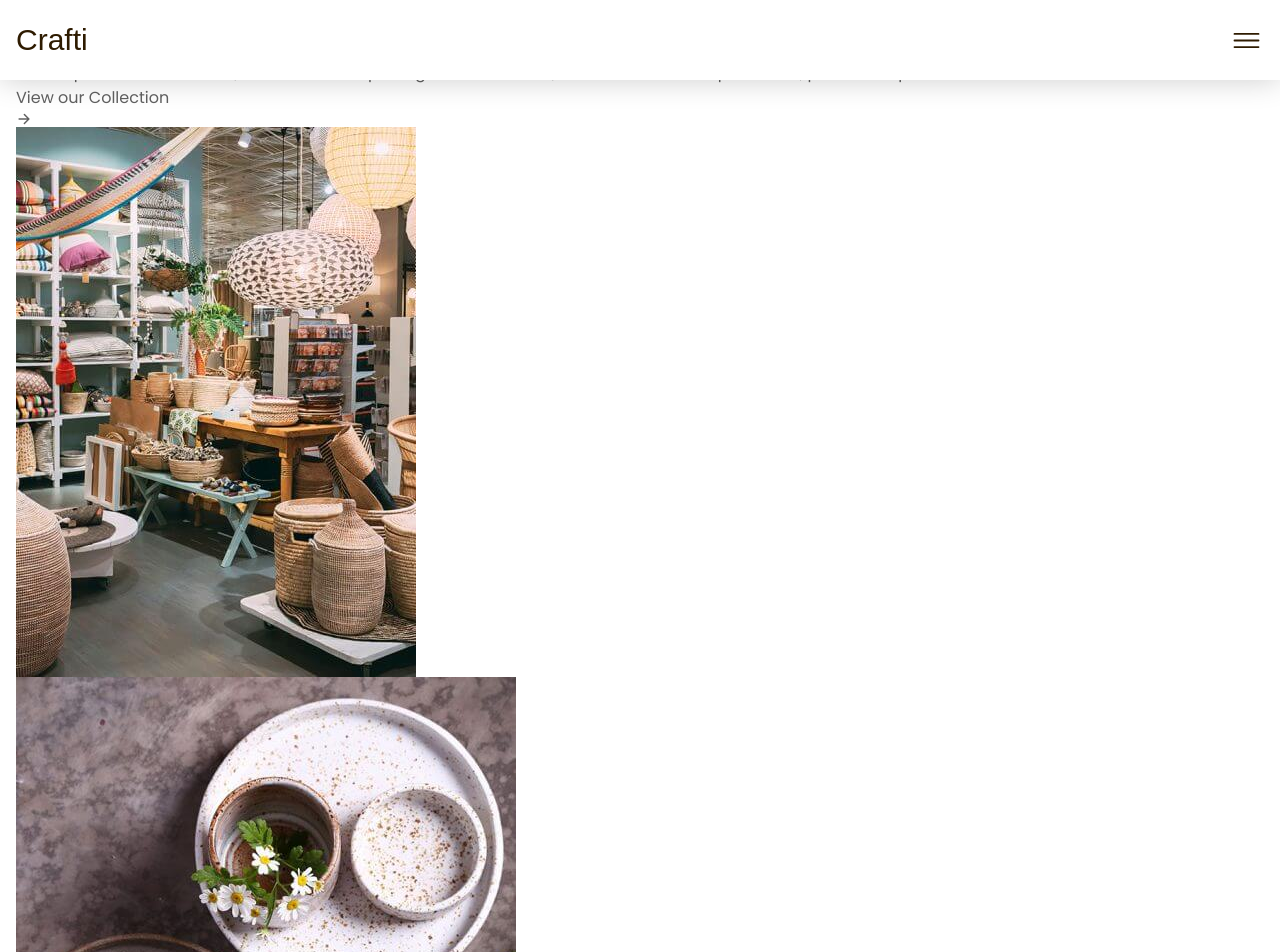
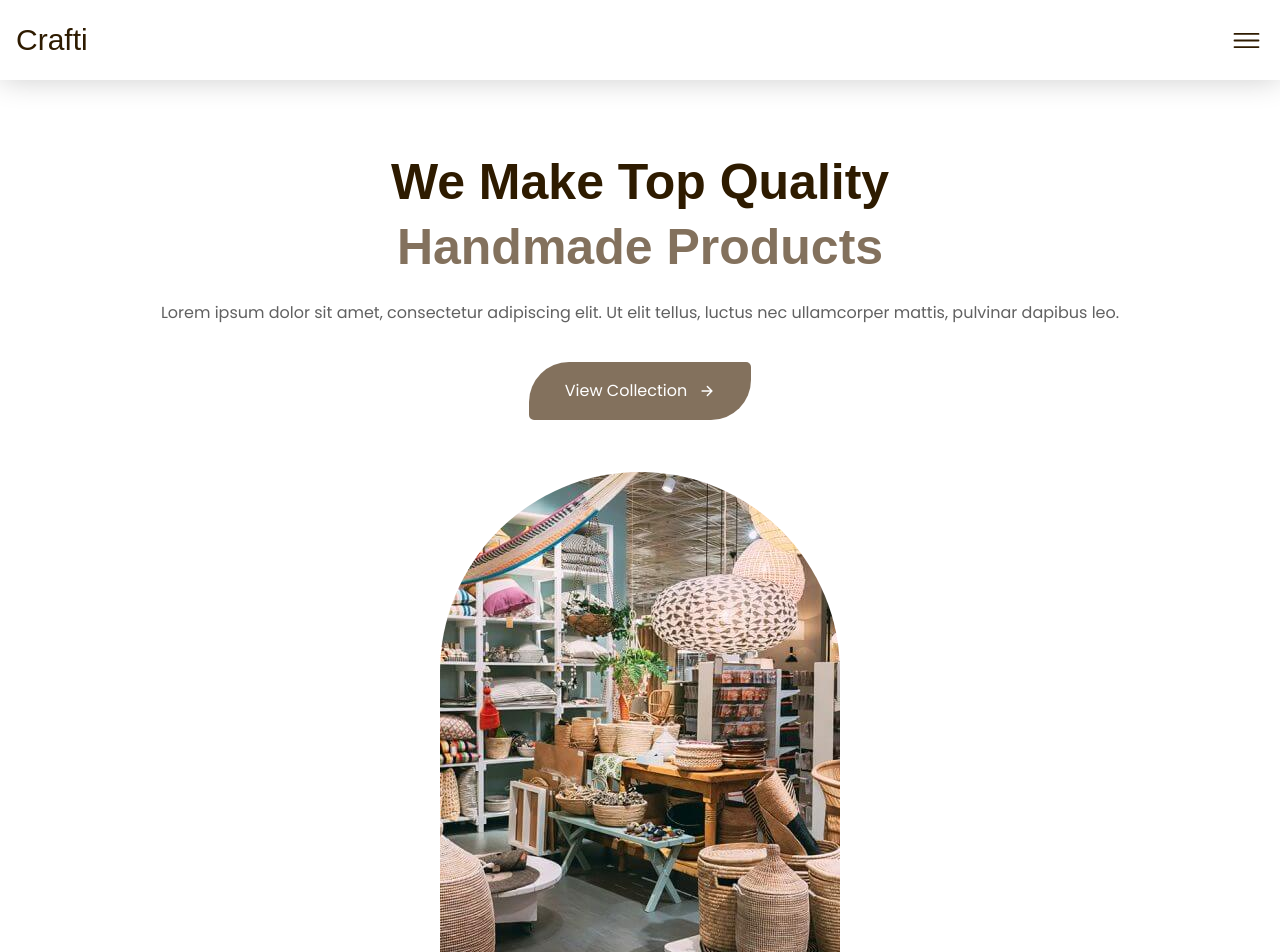
Before and after one commit to anshu-rai018/crafti_web_Project, a plain HTML site: page index.html in a window 1280 px wide. Shown: the top 952 px of the page. Drawn offline with nearby package versions, Linux system fonts and the light colour scheme; a web font is replaced by a local one.

Commit message:
about section add

```diff
--- a/assets/css/style.css
+++ b/assets/css/style.css
@@ -158,6 +158,58 @@ body{
   font-family: var(--ff-rosario);
 }
 
+.section{ padding-block: var(--section-padding);}
+
+.h1{font-size: var(--fs-1);}
+
+.h1,
+.h2,
+.h3,
+.h4 {
+  color: var(--bistre);
+  font-family: var(--ff-rosario);
+  font-weight: var(--fw-600);
+  line-height: 1.3;
+}
+
+.h1 .span { color: var(--french-bistre);}
+
+.h2 {font-size: var(--fs-2); }
+
+.h3 { font-size: var(--fs-3); }
+
+.h4 { font-size: var(--fs-4); }
+
+.btn {
+  background-color: var(--french-bistre);
+  color: var(--white);
+  display: flex;
+  align-items: center;
+  max-width: max-content;
+  gap: 12px;
+  min-height: 58px;
+  padding-inline: 36px;
+  border: none;
+  border-radius: 40px 5px;
+  transition: var(transition-1);
+
+}
+
+.btn:is(:hover, :focus-visible) { background-color: var(--umber);}
+
+.img-holder {
+  aspect-ratio: var(--width)/ var(--height);
+  background-color: var(--granite-gray);
+  overflow: hidden;
+}
+
+.img-cover{
+  width: 100%;
+  height: 100%;
+  object-fit: cover;
+  transition: var(--transition-2);
+}
+
 
 
 
@@ -260,7 +312,50 @@ body{
   #HERO
 \*-----------------------------------*/
 
+.hero { padding-block-start: 150px;}
 
+.hero .container{
+  display: grid ;
+  gap: 40px;
+}
+
+.hero-content{ text-align: center;}
+
+.hero .section-text { margin-block: 20px 36px;}
+
+.hero .btn{
+  margin-inline: auto;
+  margin-block: 12px;
+}
+
+.hero .wrapper{
+  position: relative;
+  display: grid;
+  row-gap: 40px;
+}
+
+.hero .img-holder{
+  border-radius: var(--radius-20);
+  max-width: max-content;
+  margin-inline: auto;
+}
+
+.hero .hero-banner-1{
+  border-top-left-radius: 200px;
+  border-top-right-radius: 200px;
+}
+
+.hero .hero-banner-2{
+  border-top-left-radius: 150px;
+  border-top-right-radius: 50px;
+}
+
+.hero .shape{
+  position: absolute;
+  bottom: -10px;
+  right: 0;
+  width: 160px;
+}
 
 
 
--- a/index.html
+++ b/index.html
@@ -35,6 +35,9 @@
     <!--
       - preload
     -->
+
+    <link rel="preload" as="image" href="./assets/images/hero-banner-1.jpg">
+    <link rel="preload" as="image" href="./assets/images/hero-banner-2.jpg">
 
 </head>
 <body>
@@ -112,8 +115,8 @@
                         Lorem ipsum dolor sit amet, consectetur adipiscing elit. Ut elit tellus, luctus nec ullamcorper mattis, pulvinar dapibus leo.
                     </p>
 
-                    <a href="a" class="btn">
-                        <span class="span">View our Collection</span>
+                    <a href="#" class="btn">
+                        <span class="span">View Collection</span>
 
                         <ion-icon name="arrow-forward" aria-hidden="true"></ion-icon>
                     </a>
@@ -121,19 +124,65 @@
                 </div>
 
                 <div class="wrapper">
-                    <div class="hero-banner-1 img -holder" style="--width: 400;--height: 550;"></div>
-                    <img src="./assets/images/hero-banner-1.jpg" alt="view of assortment of decor for innterior shop" class="img-cover">
+                    <div class="hero-banner-1 img-holder" style="--width: 400;--height: 550;">
+                    <img src="./assets/images/hero-banner-1.jpg" width="400" height="550" alt="view of assortment of decor for innterior shop" class="img-cover">
                 </div>
 
-                <div class="hero-banner-1 img -holder" style="--width: 500; --height: 850;"></div>
+                <div class="hero-banner-2 img-holder" style="--width: 500; --height: 850;">
                 <img src="./assets/images/hero-banner-2.jpg" width="500" height="850" alt = "ceramic craft ware" class="img-cover">
             </div>
 
-            <img src="./assets/images/hero-shape.png" alt="" class="shape">
+            <img src="./assets/images/hero-shape.png" width="570" height="676" alt="laves" class="shape">
+            </div>
 
+
+        </div>
+        </section>
+
+
+
+
+
+
+        <!--
+            -ABOUt
+        -->
+        <section class="section about" aria-label="about">
+            <div class="container">
+
+              <div class="wrapper">
+                <figure class="about-banner about--banner-1 img--holder" style="--width: 600; --height: 400;">
+                <img src="./assets/images/about-1.jpg" width="600" height="480" loading="lazy" alt="craftman in workshop" class="img-cover">
+                </figure>
+
+                  <h2 class="h2 section-title">Make Handicrafts Since 1992</h2>
+              </div>
+                <figure class="about-banner about-banner-2 img-holder" style="--width: ; --height: ;">
+                    <img src="./assets/images/about-2.jpg" width="500" height="700" loading="lazy" alt="interior view of a leather shop selling belts brac" class="img-cover">
+                </figure>
+
+                <div class="about-content">
+
+                    <h3 class="h2 section-tittle">Innovative Design is Our Passion</h3>
+
+                    <p class="section-text">
+                        Curabitur interdum malesuada lectus ut pharetra. Sed tellus ante, aliquet a sem id, ultricies varius dolor. Nam volutpat hendrerit massa. Crasposuere ornare elementum.
+                    </p>
+
+                    <a href="a" class="btn">
+                        <span class="span">Read More</span>
+
+                        <ion-icon name="arrow-forward" aria-hidden="true"></ion-icon>
+                    </a>
+
+                    <figure class="about-banner about-banner-3 img-holder" style="--width: ; --height: ;">
+                        <img src="./assets/images/about-3.jpg" width="850" height="420" loading="lazy" alt="" class="img-cover">
+                    </figure>
+
+
+                </div>
             </div>
         </section>
-
 
     </article>
   </main>
```
